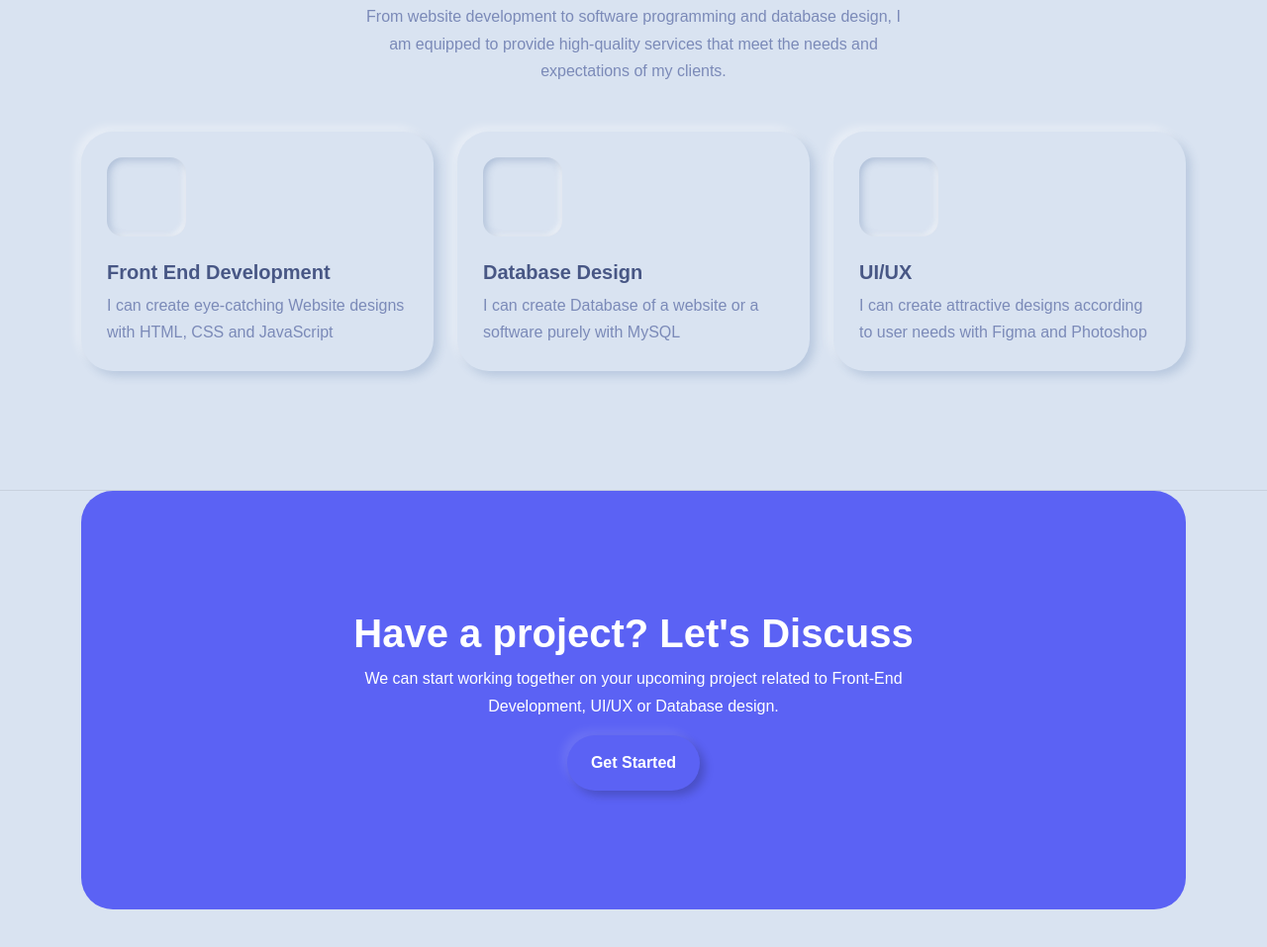
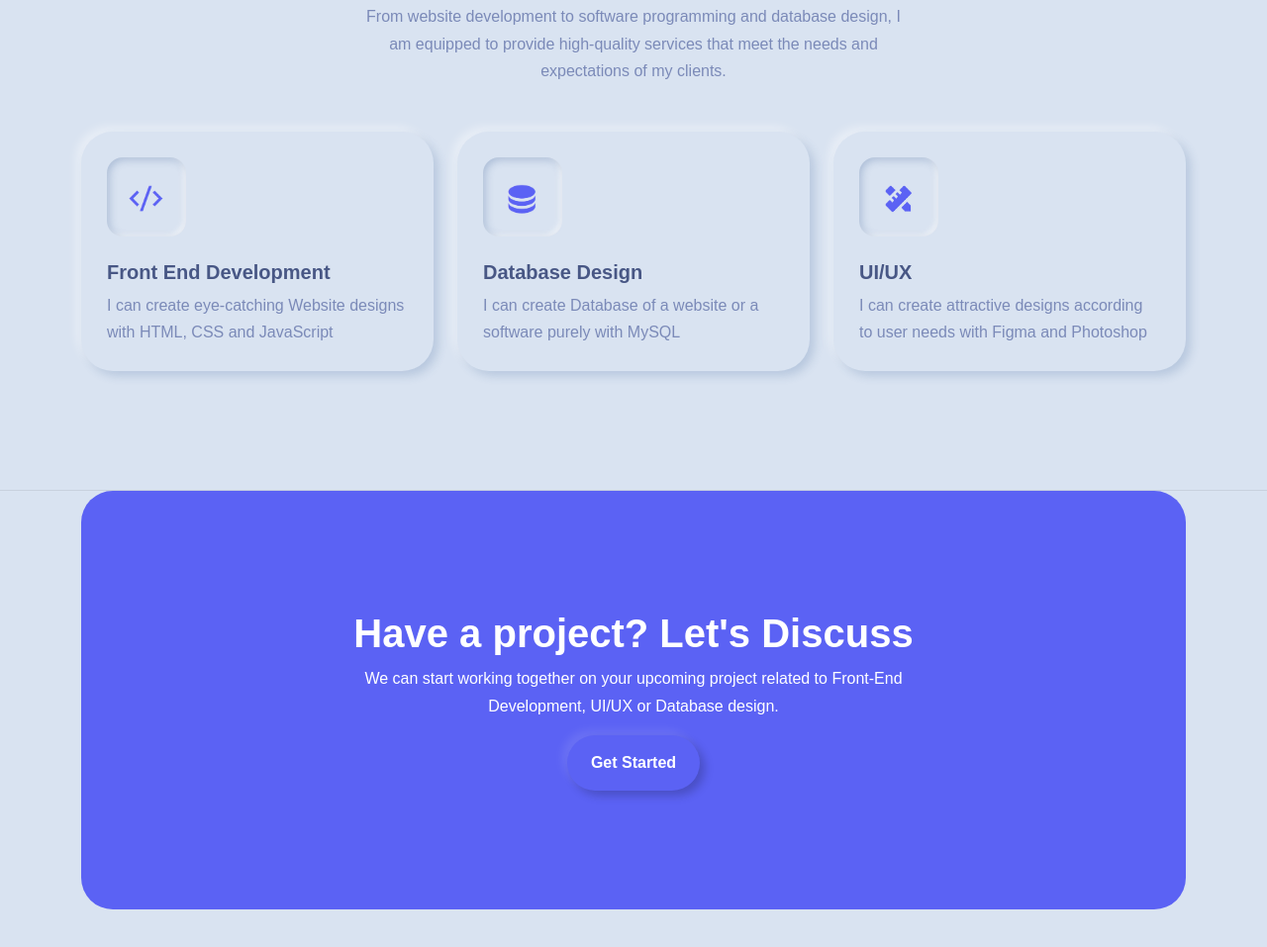
Before and after one commit to WaqasCode/qk, a plain HTML site: page index.html in a window 1280 px wide. Shown: the part 2456-3413 px from the top of the page at 99% size. Drawn offline with nearby package versions, Linux system fonts and the light colour scheme; a web font is replaced by a local one.

Commit message:
Update index.html

```diff
--- a/index.html
+++ b/index.html
@@ -214,21 +214,21 @@
             <div class="row gy-4">
                 <div class="col-md-6 col-lg-4" data-aos="fade-up" data-aos-delay="100">
                     <div class="service border-hover p-4 shadow rounded-5">
-                        <div class="icon rounded-4"><i  ><img style="border-radius: 15px;" src="images/code.png" height="45px" alt=""></i></div>
+                        <div class="icon rounded-4"><i  ><img style="border-radius: 15px;" src="code.png" height="45px" alt=""></i></div>
                         <h5 class="mt-4 fw-bold">Front End Development</h5>
                         <p class="mb-0">I can create eye-catching Website designs with HTML, CSS and JavaScript                      </p>
                     </div>
                 </div>
                 <div class="col-md-6 col-lg-4" data-aos="fade-up" data-aos-delay="200">
                     <div class="service border-hover p-4 shadow rounded-5">
-                        <div class="icon rounded-4"><i  ><img style="border-radius: 15px;" src="images/db2.png" height="45px" alt=""></i></div>
+                        <div class="icon rounded-4"><i  ><img style="border-radius: 15px;" src="db2.png" height="45px" alt=""></i></div>
                         <h5 class="mt-4 fw-bold">Database Design</h5>
                         <p class="mb-0">I can create Database of a website or a software purely with MySQL                       </p>
                     </div>
                 </div>
                 <div class="col-md-6 col-lg-4" data-aos="fade-up" data-aos-delay="300">
                     <div class="service border-hover p-4 shadow rounded-5">
-                        <div class="icon rounded-4"><i  ><img style="border-radius: 15px;" src="images/ui.png" height="45px" alt=""></i></div>
+                        <div class="icon rounded-4"><i  ><img style="border-radius: 15px;" src="ui.png" height="45px" alt=""></i></div>
                         <h5 class="mt-4 fw-bold">UI/UX</h5>
                         <p class="mb-0">I can create attractive designs according to user needs with Figma and Photoshop                     </p>
                     </div>
```
